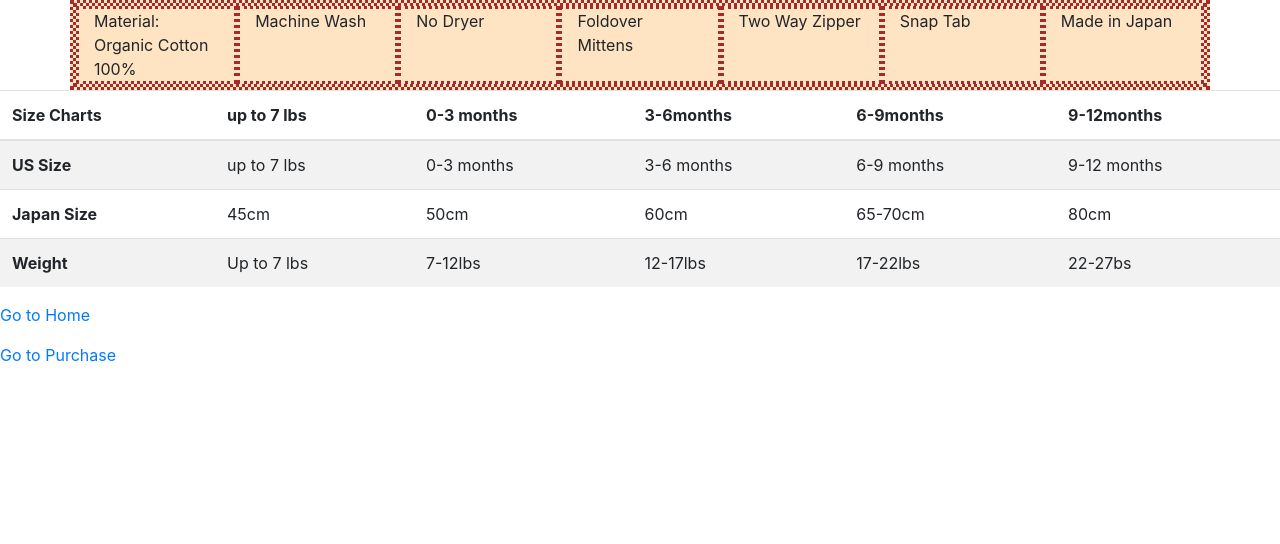
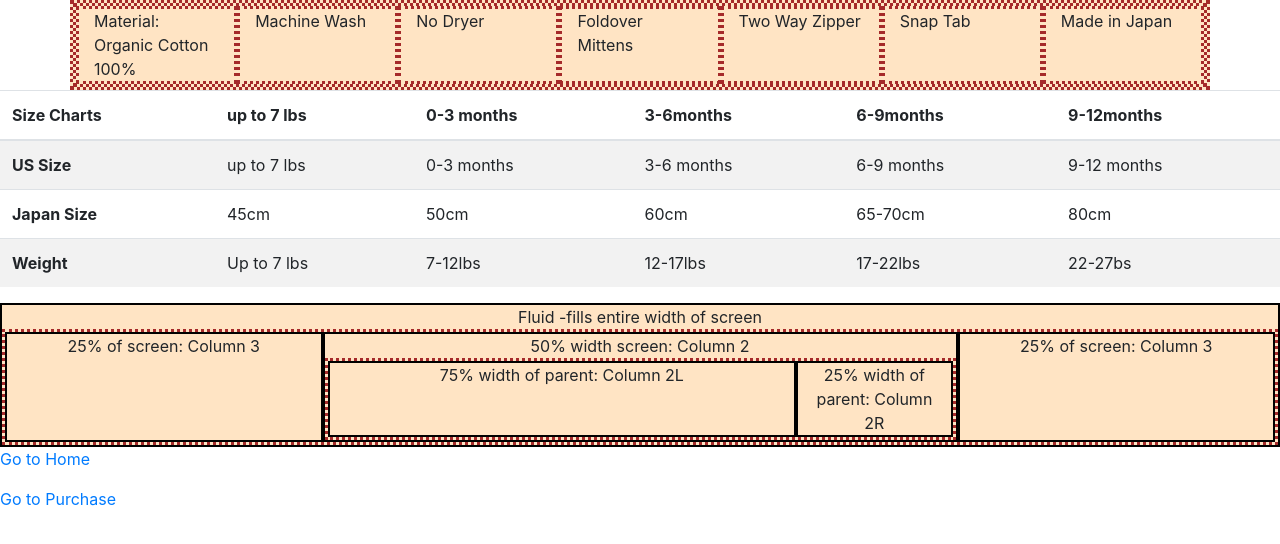
Before and after one commit to Fumichandayo/Assignment-week-3, a website: page page2.html in a window 1280 px wide. Drawn offline with nearby package versions, Linux system fonts and the light colour scheme.

```diff
--- a/page2.html
+++ b/page2.html
@@ -77,6 +77,39 @@
       </tbody>
     </table>
 
+
+<body>
+
+<div class="container-fluid" style="border: 2px solid black; text-align: center">
+Fluid -fills entire width of screen
+<div class="row">
+  <div class="col-sm-3" style="border: 2px solid black">
+  25% of screen: Column 3</div>
+  <div class="col-sm-6" style="border: 2px solid black">
+  50% width screen: Column 2
+  <div class="row">
+  <div class="col-sm-9" style="border: 2px solid black">
+  75% width of parent: Column 2L</div>
+  <div class="col-sm-3" style="border: 2px solid black">
+  25% width of parent: Column 2R</div>
+</div>
+</div>
+  <div class="col-sm-3" style="border: 2px solid black">
+  25% of screen: Column 3
+</div>
+</div>
+</div>
+
+</body>
+</html>
+
+
+
+
+
+
+
+
     <script src="./node_modules/jquery/dist/jquery.js"></script>
     <script src="./node_modules/bootstrap/dist/js/bootstrap.bundle.js"></script>
 
```
Also changed, not shown: index.js (added), 1 other file.
